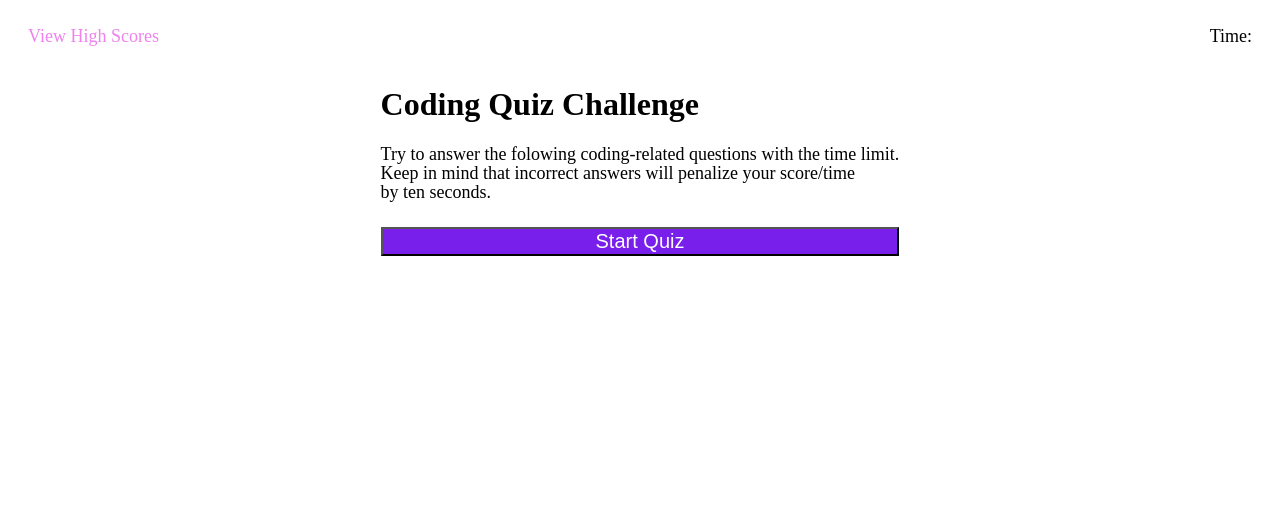
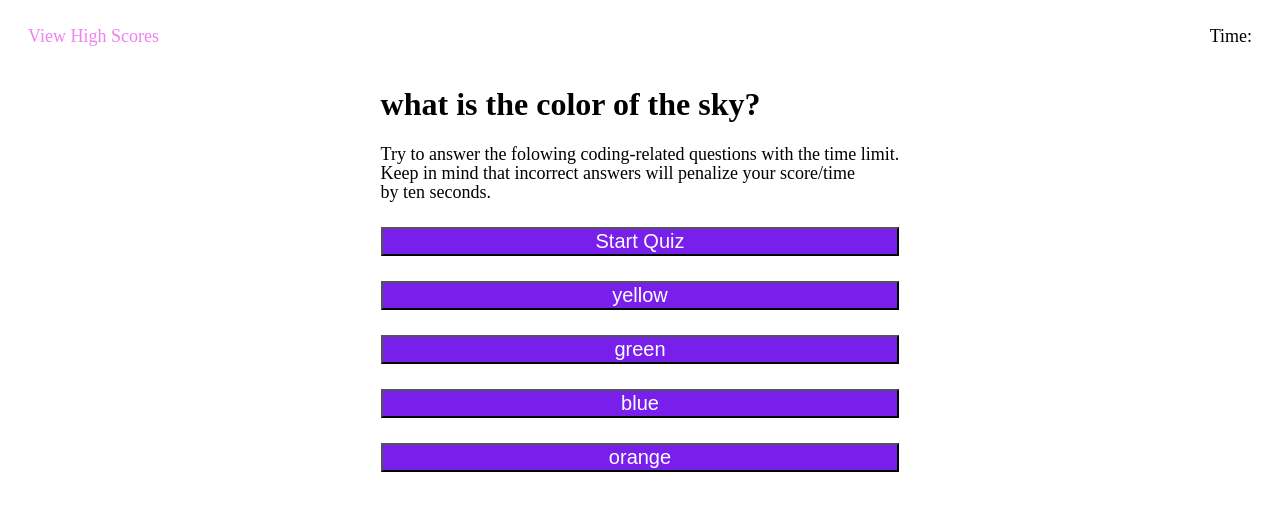
Before and after one commit to UlisesRosas/JavaScript-Countdown-Quiz, a plain HTML site: page index.html in a window 1280 px wide. Drawn offline with Linux system fonts and the light colour scheme.

Commit message:
made get questions function display questions and answers

```diff
--- a/assets/script.js
+++ b/assets/script.js
@@ -54,14 +54,22 @@ function getQuestion() {
     // update page with current question
     var titleEl = document.getElementById("question-title");
     titleEl.textContent = currentQuestion.title;
+    // display choices in form of buttons
+    for(var i = 0; i < currentQuestion.choices.length; i++ ){
+      var promptDiv = document.querySelector(".prompt-style");
+      var answerBtnEl =  document.createElement("button");
+      answerBtnEl.className = "btn";
+      answerBtnEl.textContent = currentQuestion.choices[i];
+      promptDiv.appendChild(answerBtnEl);
+    }
     // clear out old questions and choices
 
 };
-
+getQuestion();
 
 function questionClick() {
 // check if the user guessed wrong
-// dispolay new time on page if user guesses wrong
+// display new time on page if user guesses wrong
 // move to the next question if user guesses at all
 // logic to check if there are any questions left
 };
--- a/index.html
+++ b/index.html
@@ -24,7 +24,7 @@
 <!-- Quiz Area -->
 <main>
     <div class="prompt-style">
-        <h1>Coding Quiz Challenge</h1>
+        <h1 id="question-title">Coding Quiz Challenge</h1>
         <p>Try to answer the folowing coding-related questions with the time limit.</p>
         <p>Keep in mind that incorrect answers will penalize your score/time </p>
         <p>by ten seconds.</p>
```
